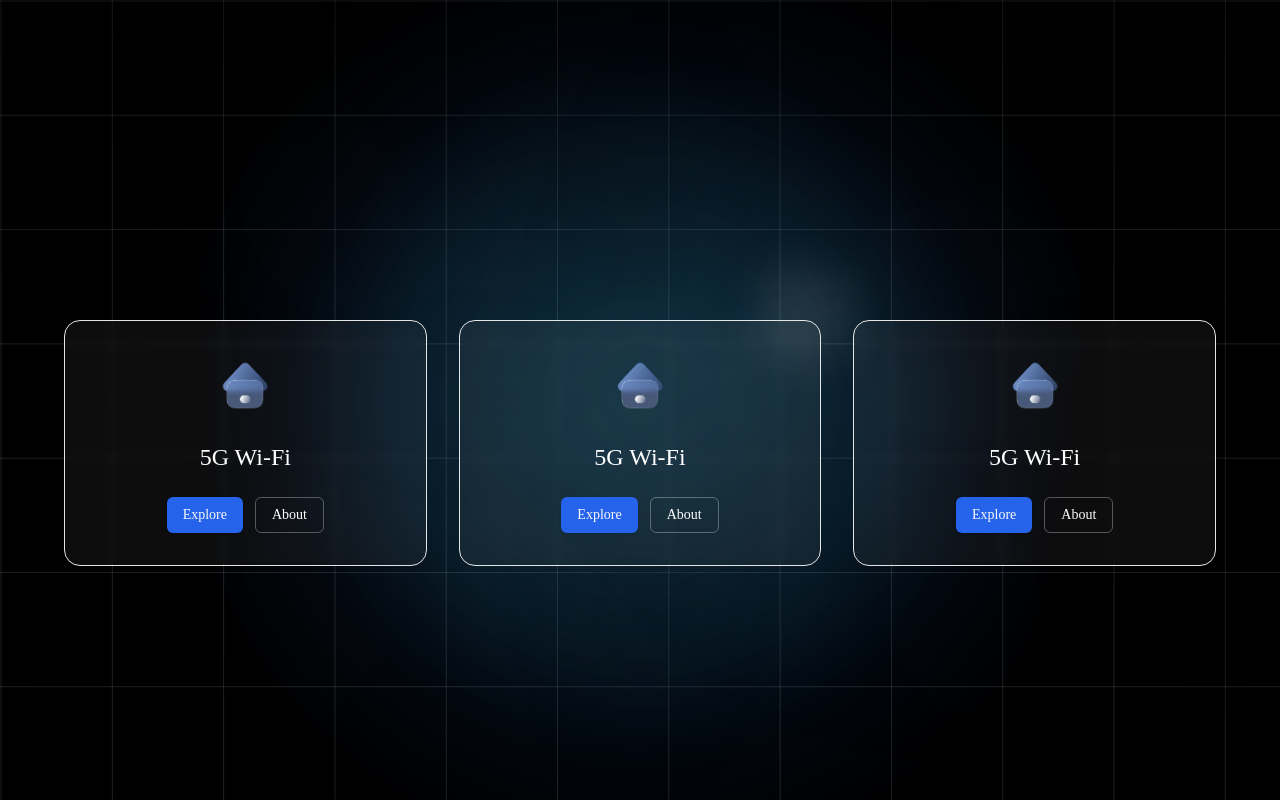
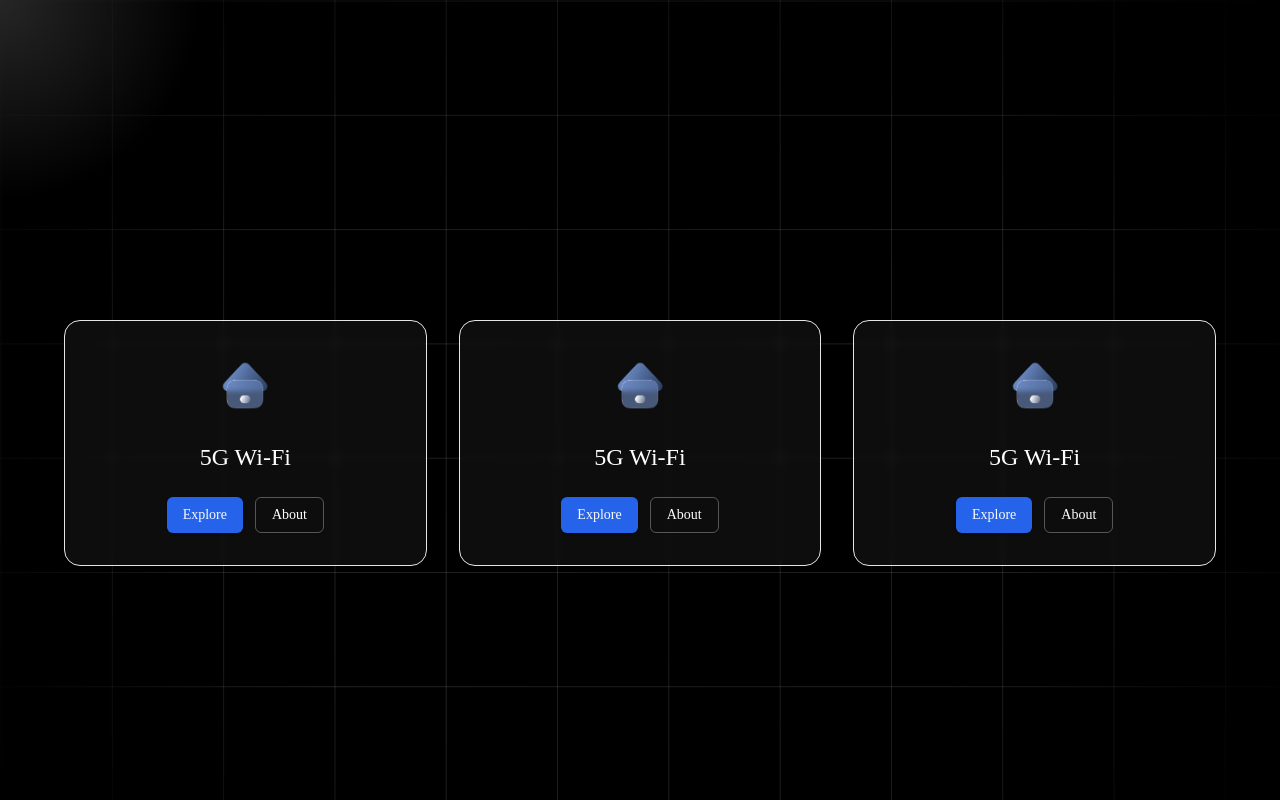
Before and after one commit to seolyam/smartcity, a Next.js app: page /services in a window 1280 px wide. Built offline with nearby package versions, Linux system fonts and the light colour scheme.

Commit message:
feature: add flashlight

```diff
--- a/app/components/BackgroundElements.tsx
+++ b/app/components/BackgroundElements.tsx
@@ -5,23 +5,8 @@ import { gsap } from "gsap";
 
 export default function BackgroundElements() {
   const gridRef = useRef<HTMLDivElement>(null);
-  const [pageHeight, setPageHeight] = useState(0);
+  const [mousePos, setMousePos] = useState({ x: 0, y: 0 });
 
-  // Measure page height on mount and when resized
-  useEffect(() => {
-    const updateHeight = () => {
-      setPageHeight(document.documentElement.scrollHeight);
-    };
-    updateHeight();
-    window.addEventListener("resize", updateHeight);
-    window.addEventListener("load", updateHeight);
-    return () => {
-      window.removeEventListener("resize", updateHeight);
-      window.removeEventListener("load", updateHeight);
-    };
-  }, []);
-
-  // Animate subtle grid movement
   useEffect(() => {
     const ctx = gsap.context(() => {
       gsap.to(".grid-main", {
@@ -35,16 +20,29 @@ export default function BackgroundElements() {
     return () => ctx.revert();
   }, []);
 
+  useEffect(() => {
+    const handleMouseMove = (e: MouseEvent) => {
+      setMousePos({ x: e.clientX, y: e.clientY });
+    };
+    window.addEventListener("mousemove", handleMouseMove);
+    return () => window.removeEventListener("mousemove", handleMouseMove);
+  }, []);
+
+  useEffect(() => {
+    gsap.to(".flashlight", {
+      background: `radial-gradient(circle at ${mousePos.x}px ${mousePos.y}px, rgba(255,255,255,0.15) 0%, transparent 200px)`,
+      duration: 0.4,
+      ease: "power2.out",
+    });
+  }, [mousePos]);
+
   return (
     <div
       ref={gridRef}
-      className="absolute top-0 left-0 w-full  pointer-events-none"
-      style={{ height: `${pageHeight}px` }}
+      className="fixed inset-0 w-full h-full pointer-events-none"
     >
-      {/* Black background */}
       <div className="absolute inset-0 bg-black" />
 
-      {/* Grid overlay */}
       <div
         className="absolute inset-0 grid-main opacity-90"
         style={{
@@ -52,29 +50,32 @@ export default function BackgroundElements() {
             linear-gradient(rgba(255, 255, 255, 0.15) 1px, transparent 1px),
             linear-gradient(90deg, rgba(255, 255, 255, 0.15) 1px, transparent 1px)
           `,
-          backgroundSize: `${100 / 11.5}vw calc(100vh / 7)`, // ~11–12 columns, adjustable row height
+          backgroundSize: `${100 / 11.5}vw calc(100vh / 7)`,
         }}
       />
 
-      {/* Glow effects */}
-      <div className="absolute top-1/2 left-1/2 -translate-x-1/2 -translate-y-1/2 w-[800px] h-[800px] bg-gradient-radial from-white/8 via-white/3 to-transparent rounded-full" />
-
-      <div className="absolute top-1/2 left-1/2 -translate-x-1/2 -translate-y-1/2 w-[800px] h-[800px] bg-gradient-radial from-blue-400/20 via-blue-500/10 to-transparent rounded-full blur-3xl" />
-      <div className="absolute top-1/2 left-1/2 -translate-x-1/2 -translate-y-1/2 w-[600px] h-[600px] bg-gradient-radial from-cyan-400/15 via-cyan-500/8 to-transparent rounded-full blur-2xl" />
-
-      <div className="absolute top-1/4 left-1/4 w-48 h-48 bg-white/6 rounded-full blur-3xl" />
-      <div className="absolute top-3/4 right-1/4 w-32 h-32 bg-white/8 rounded-full blur-2xl" />
-      <div className="absolute top-1/3 right-1/3 w-24 h-24 bg-white/10 rounded-full blur-xl" />
-      <div className="absolute bottom-1/4 left-1/3 w-40 h-40 bg-white/7 rounded-full blur-3xl" />
-
-      {/* Top dark gradient */}
       <div className="absolute top-0 left-0 right-0 h-[40vh] bg-gradient-to-b from-black/30 to-transparent" />
 
-      {/* Corner vignette effects */}
       <div className="absolute top-0 left-0 w-[50vw] h-[50vh] bg-gradient-radial from-transparent via-transparent to-black/40 rounded-full blur-3xl" />
       <div className="absolute top-0 right-0 w-[50vw] h-[50vw] bg-gradient-radial from-transparent via-transparent to-black/40 rounded-full blur-3xl" />
       <div className="absolute bottom-0 left-0 w-[50vw] h-[50vh] bg-gradient-radial from-transparent via-transparent to-black/40 rounded-full blur-3xl" />
       <div className="absolute bottom-0 right-0 w-[50vw] h-[50vh] bg-gradient-radial from-transparent via-transparent to-black/40 rounded-full blur-3xl" />
+
+      <div
+        className="absolute inset-0"
+        style={{
+          background: `
+      radial-gradient(circle at center, rgba(0,0,0,0) 65%, rgba(0,0,0,0.7) 90%, rgba(0,0,0,1) 100%),
+      radial-gradient(circle at center, rgba(0,0,0,0) 50%, rgba(0,0,0,0.5) 100%)
+    `,
+          pointerEvents: "none",
+        }}
+      />
+
+      <div
+        className="absolute inset-0 flashlight"
+        style={{ mixBlendMode: "screen" }}
+      />
     </div>
   );
 }
```
